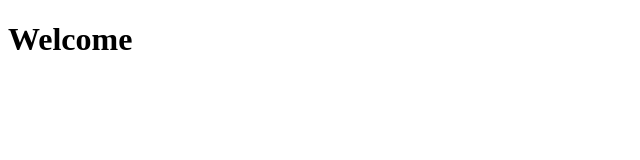
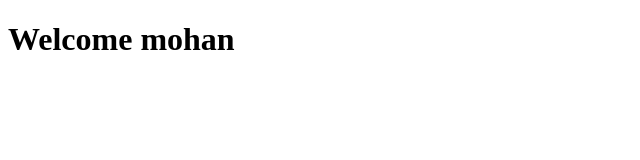
Before and after one commit to Mohan-ammu/ammu, a plain HTML site: page index.html in a window 1280 px wide. Shown: the whole page, without its empty margins (0-640 px from the left). Drawn offline with Linux system fonts and the light colour scheme.

Commit message:
Add files via upload

```diff
--- a/index.html
+++ b/index.html
@@ -6,6 +6,6 @@
     <title>Document</title>
 </head>
 <body>
-    <h1>Welcome</h1>
+    <h1>Welcome mohan</h1>
 </body>
 </html>
```
